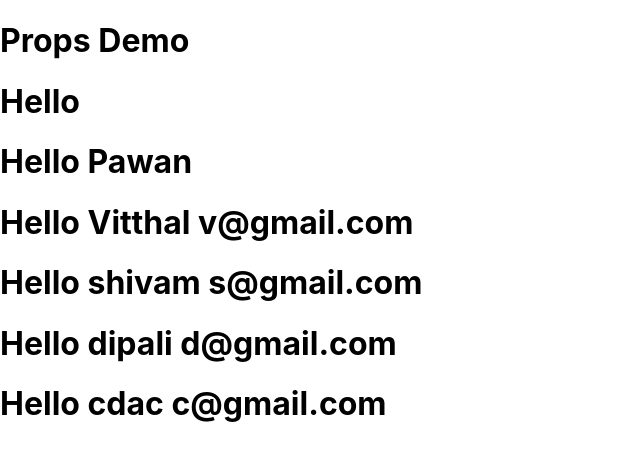
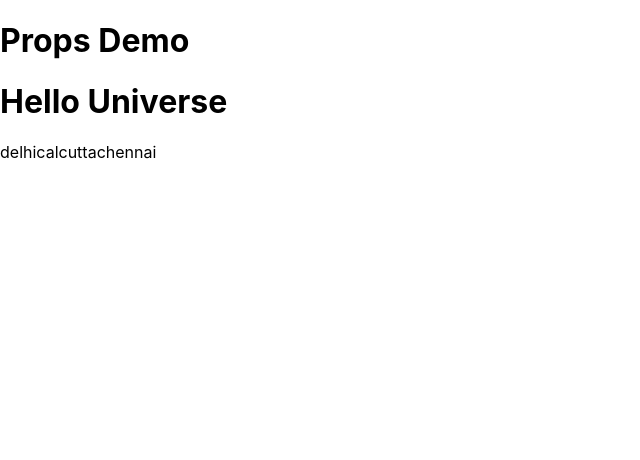
Before and after one commit to RishivYadav/fourth-react, a React (Create React App) app: page / in a window 1280 px wide. Shown: the top 460 px of the page, without its empty margins (0-640 px from the left). Built offline with nearby package versions, Linux system fonts and the light colour scheme.

Commit message:
list loop

```diff
--- a/src/App.js
+++ b/src/App.js
@@ -2,27 +2,25 @@
   return (
     <>
       <h1>Props Demo</h1>
-
-      {/** Calling the MessageDemo(1, 'abcd') */}
-      <MessageDemo />
-      <MessageDemo name="Pawan" />
-      <MessageDemo name="Vitthal" email="v@gmail.com" />
-      <MessageDemo name="shivam" email="s@gmail.com" />
-      <MessageDemo name="dipali" email="d@gmail.com" />
-      <MessageDemo name="cdac" email="c@gmail.com" />
+      <ListDemo />
     </>
   );
 }
 
-// Reusable
-// how to make this "dynmaic"
-// props :: destructrued,
-function MessageDemo({ email, name }) {
+function ListDemo() {
+  let data = "Hello Universe";
+  let list = ["delhi", "calcutta", "chennai"];
+
   return (
     <>
-      <h1>
-        Hello {name} {email}
-      </h1>
+      <h1>{data}</h1>
+
+      {/** foreach is consumer function */}
+      {list.forEach((item) => item)}
+
+      {/** map is input/output */}
+      {/** OUTPUT BCZ OF THIS */}
+      {list.map((item) => item)}
     </>
   );
 }
```
